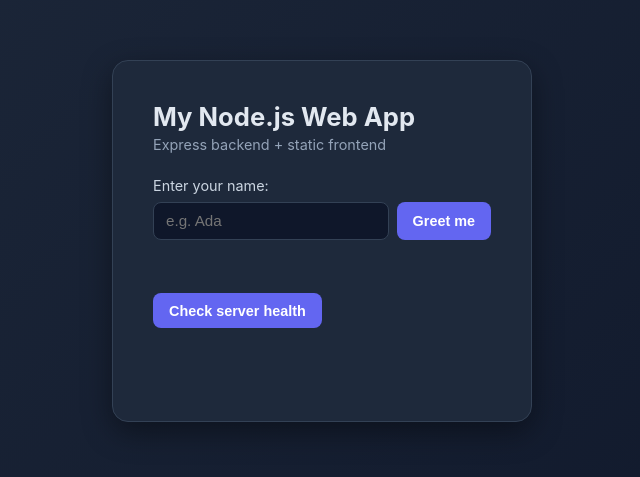
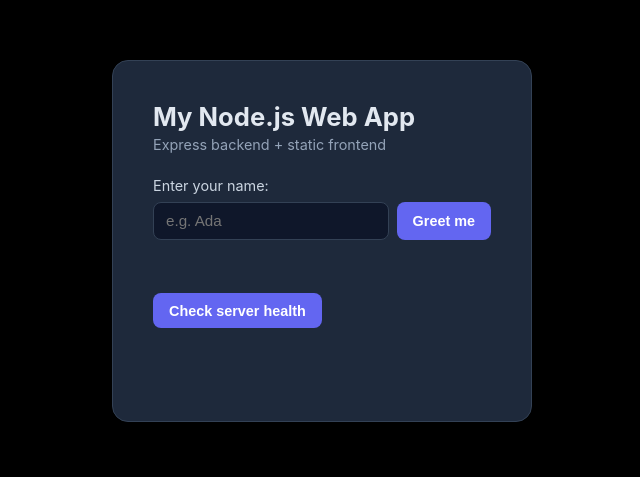
Before and after one commit to JShraddha05/AWSCICD, a website: page public/index.html in a window 1280 px wide. Shown: the part 159-636 px from the top of the page, without its empty margins (318-958 px from the left). Drawn offline with Linux system fonts and the light colour scheme.

Commit message:
Change background color to black

```diff
--- a/public/style.css
+++ b/public/style.css
@@ -8,7 +8,7 @@
   display: flex;
   align-items: center;
   justify-content: center;
-  background: linear-gradient(135deg, #1e293b, #0f172a);
+  background: #000000;
   font-family: -apple-system, BlinkMacSystemFont, "Segoe UI", Roboto, sans-serif;
   color: #e2e8f0;
 }
```
